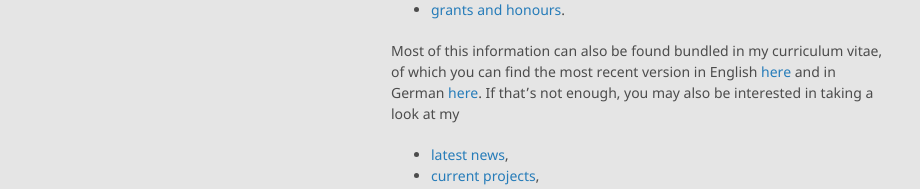
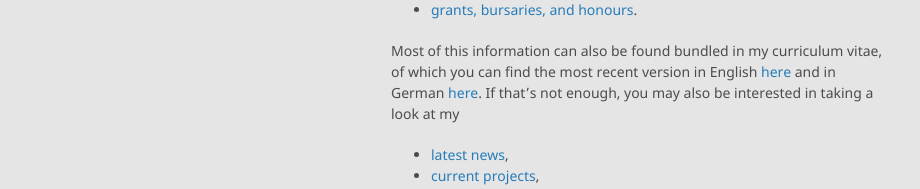
Before and after one commit to alephmembeth/alephmembeth.github.io, a Jekyll site: the page built from index.md, in a window 1280 px wide and 1109 px high. Shown: the part 373-562 px from the top of the window, without its empty margins (179-1099 px from the left). Built offline with Jekyll 4.4.1, drawn with Linux system fonts in a browser that asks for light colours.

Commit message:
Update index.md

```diff
--- a/index.md
+++ b/index.md
@@ -11,7 +11,7 @@ Hi there, my name’s Max. I’m a postdoctoral research associate at the Univer
 + [services to the profession](./services.md),
 + [education](./education.md),
 + [employment and academic path](./employment.md), or
-+ [grants and honours](./financials.md).
++ [grants, bursaries, and honours](./financials.md).
 
 Most of this information can also be found bundled in my curriculum vitae, of which you can find the most recent version in English [here](https://github.com/alephmembeth/curriculum-vitae/blob/main/english/cv_english.pdf) and in German [here](https://github.com/alephmembeth/curriculum-vitae/blob/main/german/cv_german.pdf). If that’s not enough, you may also be interested in taking a look at my
 
```
